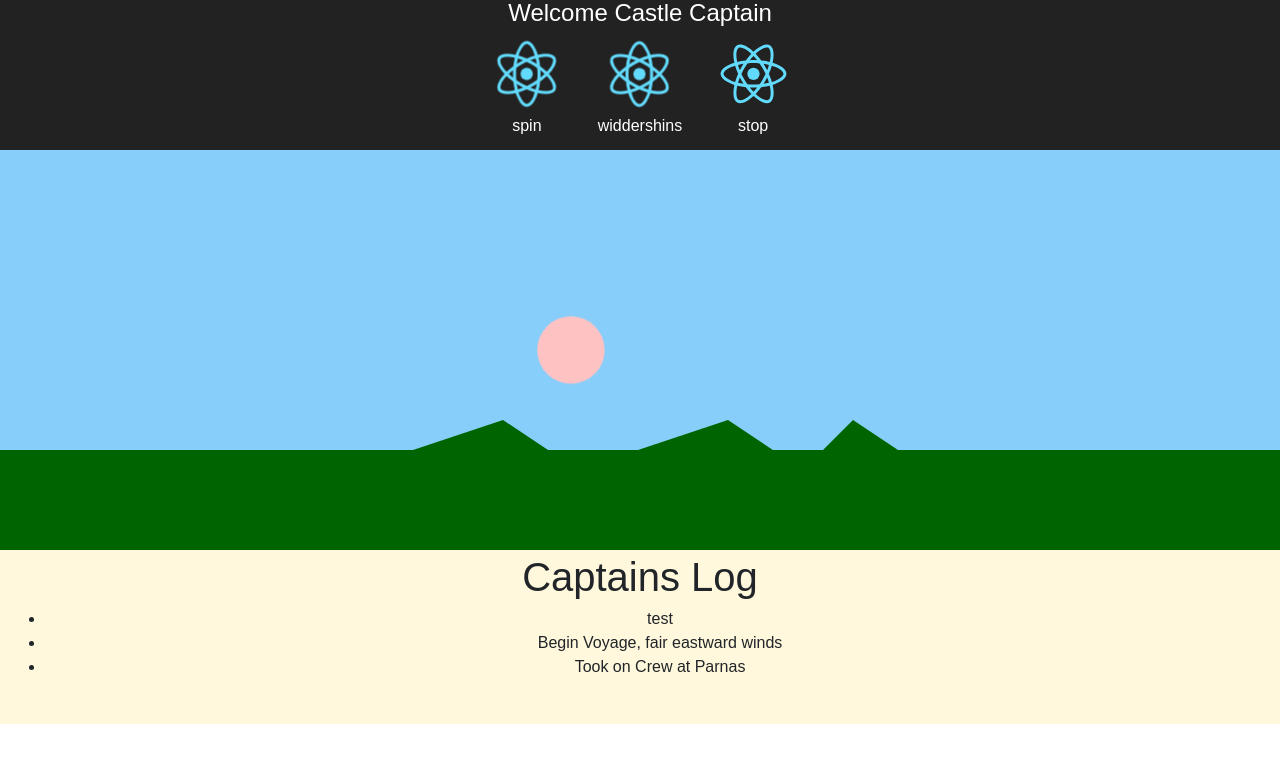
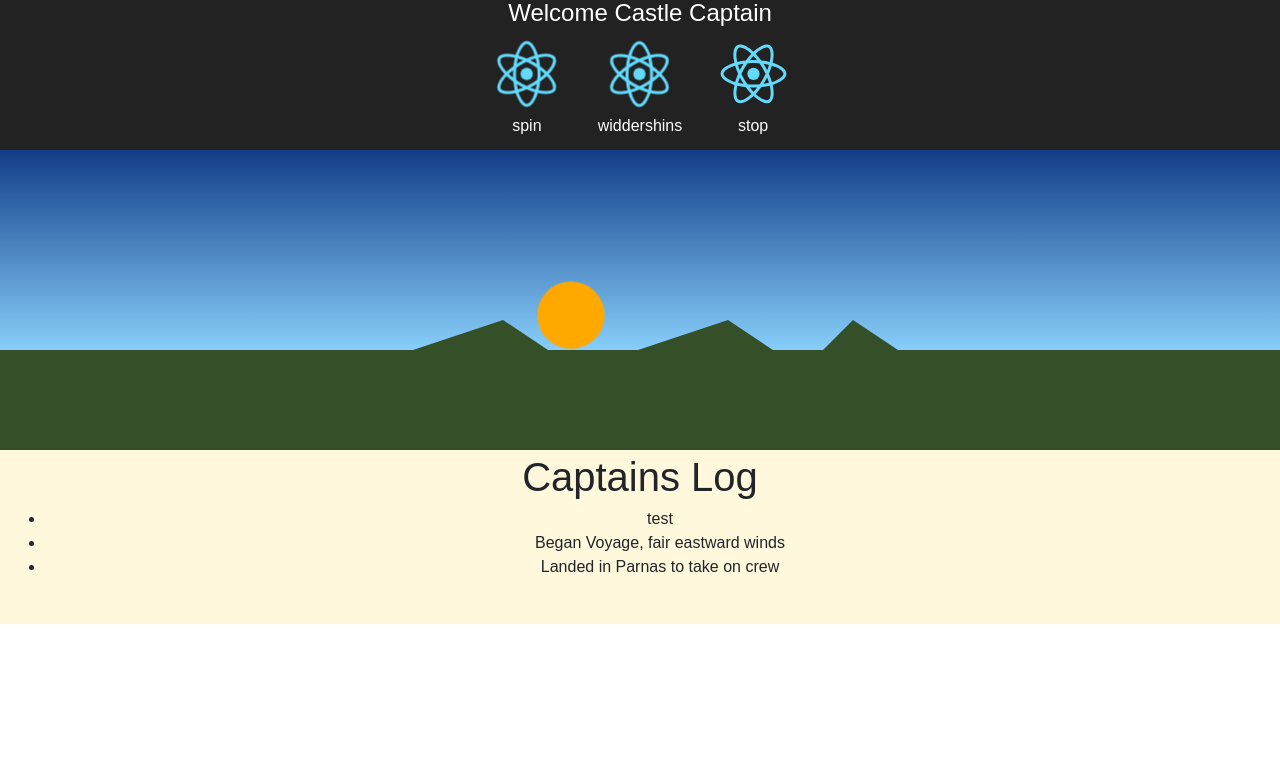
Before and after one commit to megantfanning/CastleCaptain, a React (Create React App) app: page / in a window 1280 px wide. Shown: the top 762 px of the page. Built offline with nearby package versions, Linux system fonts and the light colour scheme.

Commit message:
adding more CSS magic and clean up captains log

```diff
--- a/src/App.css
+++ b/src/App.css
@@ -15,9 +15,18 @@
   animation: widdershins infinite 20s linear;
   height: 80px;
 }
+@keyframes App-logo-spin {
+  from { transform: rotate(0deg); }
+  to { transform: rotate(360deg); }
+}
+
+@keyframes widdershins {
+  from { transform: rotate(360deg); }
+  to { transform: rotate(0deg); }
+}
 
 .App-header {
-  background-color: #222;
+  background:#222;
   height: 150px;
   color: white;
 }
@@ -40,24 +49,19 @@
 }
 
 .sky{
-  background-color:lightskyblue;
-  height: 300px;
-  padding-top:150px
+  background:linear-gradient(#123d88, lightskyblue);
+  height: 200px;
+  padding-top:50px
+}
+.sky-day{
+  background-color: lightskyblue;
+  height: 200px;
+  padding-top:50px
 }
 
 .scenery{
-  background-color:darkgreen;
+  background-color:#355028;
   height: 100px;
-}
-
-@keyframes App-logo-spin {
-  from { transform: rotate(0deg); }
-  to { transform: rotate(360deg); }
-}
-
-@keyframes widdershins {
-  from { transform: rotate(360deg); }
-  to { transform: rotate(0deg); }
 }
 
 #mountainNorth {
@@ -65,7 +69,7 @@
   height: 0;
   border-left: 150px solid transparent;
   border-right: 75px solid transparent;
-  border-bottom: 50px solid darkgreen;
+  border-bottom: 50px solid #355028;
 }
 
 #mountainSouth {
@@ -73,7 +77,7 @@
   height: 0;
   border-left: 50px solid transparent;
   border-right: 75px solid transparent;
-  border-bottom: 50px solid darkgreen;
+  border-bottom: 50px solid #355028;
 }
 
 #sun {
@@ -84,19 +88,19 @@
 
 @keyframes sunset {
   0%, 100% {
-      transform: translate(0,100);
+      transform: translate(0,0);
       border-radius: 100px;
       background-color: yellow;
   }
 
   33% {
-    transform: translate(400, 100) scale;
+    transform: translate(400,0) scale(0.75,0.75);
     border-radius: 100px;
-    background-color: pink;
+    background-color:orange;
   }
 
   66% {
-      transform: translate(800px, 0) scale(0.5,0.5);
+      transform: translate(800px, 100px) scale(0.5,0.5);
       border-radius: 100px;
       background-color: red;
   }
--- a/src/CaptainsLog.js
+++ b/src/CaptainsLog.js
@@ -1,9 +1,8 @@
 import React, { Component } from 'react';
 
-// NOTE add new items to front rather than end
+//TODO li's probably need keys here?
 function CaptainsLog(props){
-    const intro =[ "Took on Crew at Parnas","Begin Voyage, fair eastward winds",];
-    // const test =["Full moon and thunder tonight", "Lizard worshipers unhappy"];
+    const intro =[ "Landed in Parnas to take on crew","Began Voyage, fair eastward winds",];
     const reverseChronLog = intro.concat(props.log)
     const log = reverseChronLog.reverse();
     const listItems = log.map((log) => <li>{log}</li>);
```
